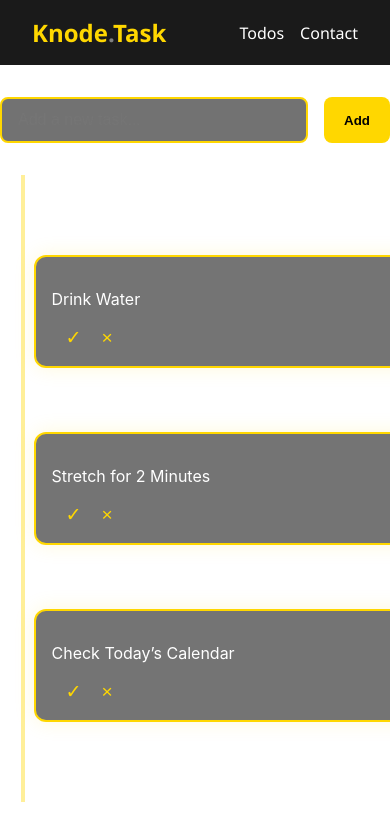
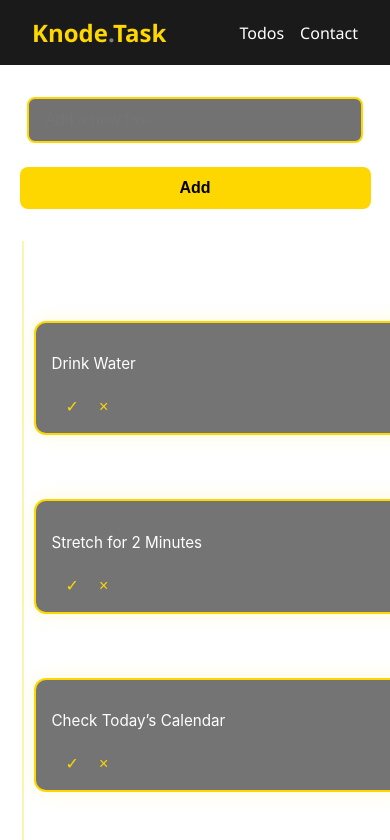
Before and after one commit to CodyKeith9/project-3, a React (Create React App) app: page /todos in a window 390 px wide. Shown: the top 840 px of the page. Built offline with nearby package versions, Linux system fonts and the light colour scheme.

Commit message:
Updated css for mobile responsiveness

```diff
--- a/src/components/TaskTree.css
+++ b/src/components/TaskTree.css
@@ -100,3 +100,51 @@
     align-items: flex-start;
   }
 }
+
+/* Mobile & small screen optimization */
+@media screen and (max-width: 768px) {
+  .task-card {
+    width: 90%;
+    transform: none !important;
+    margin-left: auto;
+    margin-right: auto;
+    padding: 1rem;
+    font-size: 0.95rem;
+  }
+
+  .task-tree-vertical::before {
+    left: 5%;
+    width: 2px;
+    background: rgba(255, 215, 0, 0.3);
+  }
+
+  .task-content {
+    flex-direction: column;
+    align-items: flex-start;
+    gap: 0.5rem;
+  }
+
+  .task-actions button {
+    font-size: 1rem;
+  }
+}
+
+@media screen and (max-width: 768px) {
+  .task-form {
+    flex-direction: column;
+    align-items: center;
+  }
+
+  .task-form input {
+    width: 100%;
+    max-width: 90%;
+    font-size: 1rem;
+  }
+
+  .task-form button {
+    width: 100%;
+    max-width: 90%;
+    font-size: 1rem;
+    margin-top: 0.5rem;
+  }
+}
```
